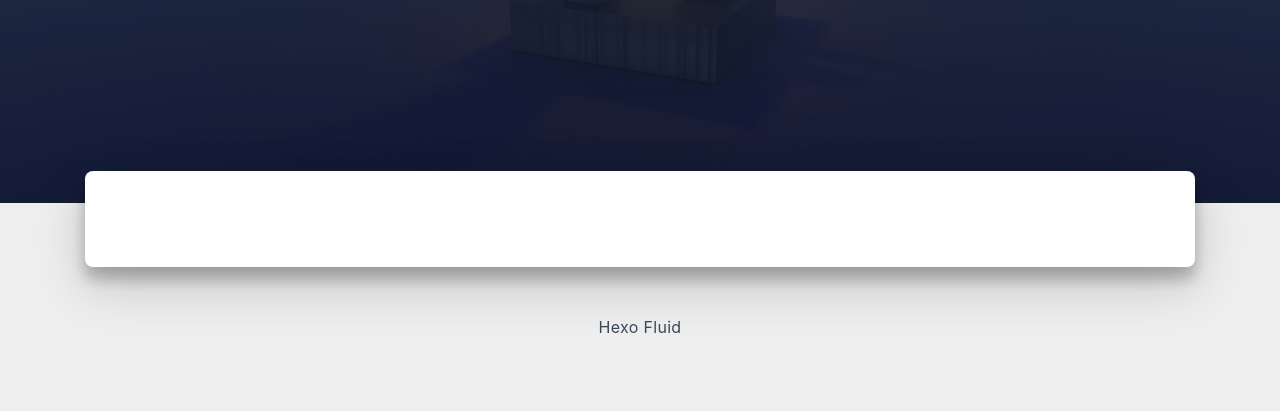
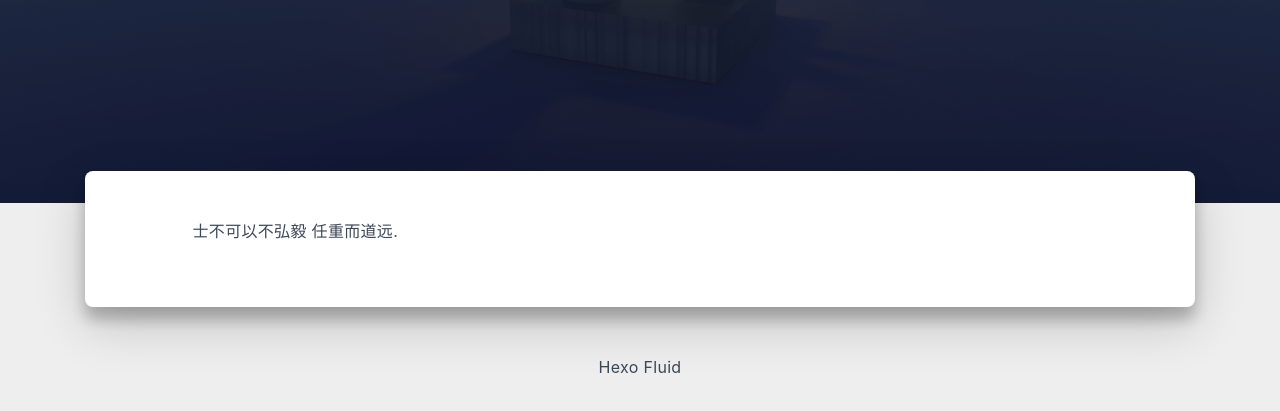
Before and after one commit to Burberryyu/BurberryYu.github.io, a plain HTML site: page about/index.html in a window 1280 px wide. Shown: the part 277-688 px from the top of the page. Drawn offline with nearby package versions, Linux system fonts and the light colour scheme; some packages are replaced by stand-ins of ours; a script that the page names is missing; some icons are missing; a small style sheet from the web is missing.

Commit message:
Site updated: 2022-09-29 10:56:34

```diff
--- a/about/index.html
+++ b/about/index.html
@@ -16,13 +16,15 @@
   <meta name="author" content="John Doe">
   <meta name="keywords" content="">
 
-    <meta property="og:type" content="website">
+    <meta name="description" content="士不可以不弘毅 任重而道远.">
+<meta property="og:type" content="website">
 <meta property="og:title" content="about">
 <meta property="og:url" content="http://example.com/about/index.html">
 <meta property="og:site_name" content="自带光环的宇">
+<meta property="og:description" content="士不可以不弘毅 任重而道远.">
 <meta property="og:locale" content="en_US">
 <meta property="article:published_time" content="2022-09-29T02:10:16.000Z">
-<meta property="article:modified_time" content="2022-09-29T02:10:17.010Z">
+<meta property="article:modified_time" content="2022-09-29T02:55:40.258Z">
 <meta property="article:author" content="John Doe">
 <meta name="twitter:card" content="summary_large_image">
 
@@ -215,6 +217,7 @@
 
 
 <article class="page-content">
+  <p>士不可以不弘毅 任重而道远.</p>
 
 
 
```
